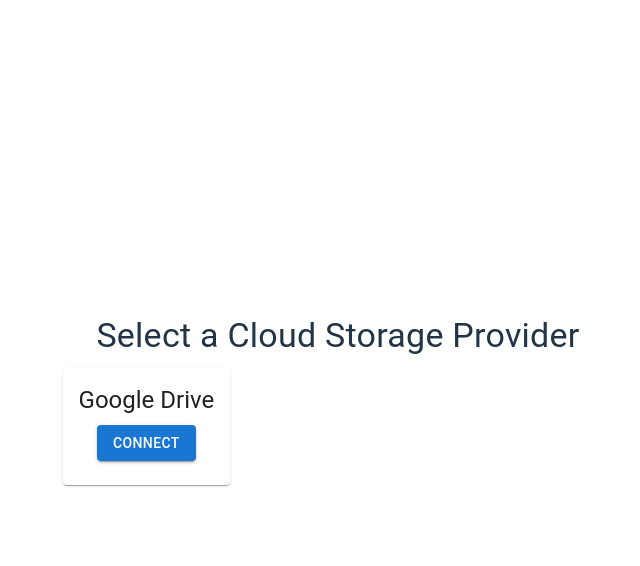
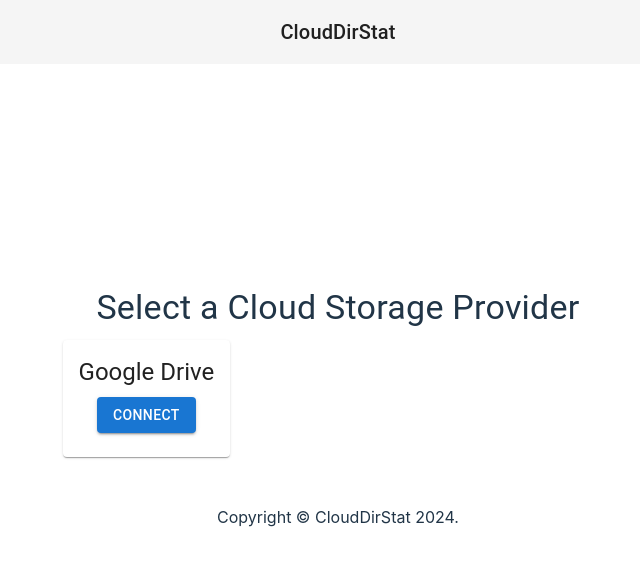
Before and after one commit to dasyad00/clouddirstat, a React (Vite) app: page /select-provider in a window 1280 px wide. Shown: the top 566 px of the page, without its empty margins (302-942 px from the left). Built offline with nearby package versions, Linux system fonts and the light colour scheme; no server answers.

Commit message:
use shared Layout component

```diff
--- /dev/null
+++ b/src/components/Layout.tsx
@@ -0,0 +1,36 @@
+import { AppBar, Box, Container, Toolbar, Typography } from "@mui/material";
+import React from "react";
+
+interface LayoutProps {
+  children: React.ReactNode;
+}
+
+const Layout: React.FC<LayoutProps> = ({children}) => {
+  return (
+    <>
+      <AppBar color="default" elevation={0}>
+        <Toolbar>
+          <Typography variant="h6" component="div" sx={{ flexGrow: 1 }}>
+            CloudDirStat
+          </Typography>
+        </Toolbar>
+      </AppBar>
+      <main>
+        <Container maxWidth="lg">
+          <Box sx={{ pt: 4, pb: 4 }}>{children}</Box>
+        </Container>
+      </main>
+      <footer>
+        <div className="container">
+          <p>
+            {"Copyright © "}
+            CloudDirStat {new Date().getFullYear()}
+            {"."}
+          </p>
+        </div>
+      </footer>
+    </>
+  );
+}
+
+export default Layout;
--- a/src/pages/FileManagerPage.tsx
+++ b/src/pages/FileManagerPage.tsx
@@ -5,6 +5,7 @@
   Button,
   CircularProgress,
   Link,
+  Typography,
 } from "@mui/material";
 import { useCallback, useEffect, useState } from "react";
 import {
@@ -15,6 +16,7 @@
 import { ListView } from "../components/ListView";
 import RefreshIcon from "@mui/icons-material/Refresh";
 import { useAuthContext } from "../contexts/AuthContext";
+import Layout from "../components/Layout";
 
 const FileExplorerPage: React.FC = () => {
   const { authState } = useAuthContext();
@@ -79,14 +81,15 @@
   }
 
   return (
-    <div>
+    <Layout>
       <Backdrop
         sx={{ color: "#fff", zIndex: (theme) => theme.zIndex.drawer + 1 }}
         open={isLoading}
       >
         <CircularProgress color="inherit" />
       </Backdrop>
-      <h1>{`Connected to ${authState.provider.name}`}</h1>
+      <Typography variant="h4" >{`Connected to ${authState.provider.name}`}</Typography>
+      {/*<h1>{`Connected to ${authState.provider.name}`}</h1>*/}
       <Button
         sx={{ m: 2 }}
         variant="contained"
@@ -113,7 +116,7 @@
           onItemDoubleClick={onItemDoubleClick}
         />
       )}
-    </div>
+    </Layout>
   );
 };
 
--- a/src/pages/LandingPage.tsx
+++ b/src/pages/LandingPage.tsx
@@ -1,18 +1,11 @@
-import { AppBar, Button, Toolbar, Typography } from "@mui/material";
+import { Button } from "@mui/material";
 import React from "react";
 import { Link } from "react-router";
+import Layout from "../components/Layout";
 
 const LandingPage: React.FC = () => {
   return (
-    <>
-      <AppBar color="default" elevation={0}>
-        <Toolbar>
-          <Typography variant="h6" component="div" sx={{ flexGrow: 1 }}>
-            CloudDirStat
-          </Typography>
-        </Toolbar>
-      </AppBar>
-      <main>
+    <Layout>
       <div className="hero">
         <div className="container">
           <h1>Track and Optimize Your Cloud Storage</h1>
@@ -25,18 +18,8 @@
           </Button>
         </div>
       </div>
-      </main>
-      <footer>
-        <div className="container">
-          <p>
-            {"Copyright © "}
-            CloudDirStat {new Date().getFullYear()}
-            {"."}
-          </p>
-        </div>
-      </footer>
-    </>
-  );
+    </Layout>
+  )
 };
 
 export default LandingPage;
--- a/src/pages/SelectProviderPage.tsx
+++ b/src/pages/SelectProviderPage.tsx
@@ -11,6 +11,7 @@
 import { useGoogleLogin } from "@react-oauth/google";
 import { GoogleAuthState, GoogleProvider } from "../utils/google/provider";
 import { useAuthContext } from "../contexts/AuthContext";
+import Layout from "../components/Layout";
 
 const providers: CloudProvider[] = [GoogleProvider];
 
@@ -51,7 +52,7 @@
   };
 
   return (
-    <Box sx={{ padding: 4 }}>
+    <Layout>
       <Typography variant="h4" gutterBottom>
         Select a Cloud Storage Provider
       </Typography>
@@ -84,7 +85,7 @@
           </Box>
         ))}
       </Box>
-    </Box>
+    </Layout>
   );
 };
 
```
Lines whose indentation alone changed are shown as unchanged.
